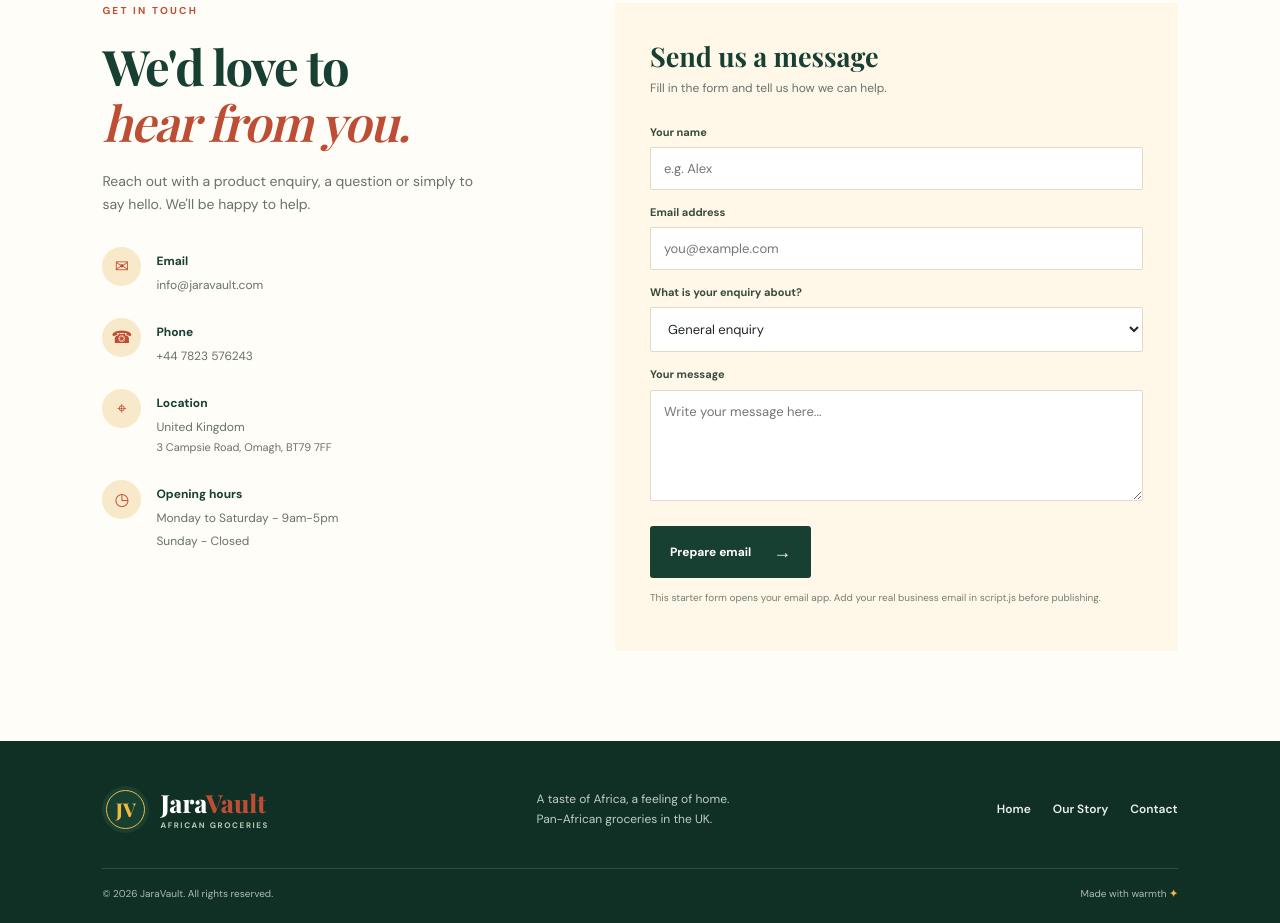
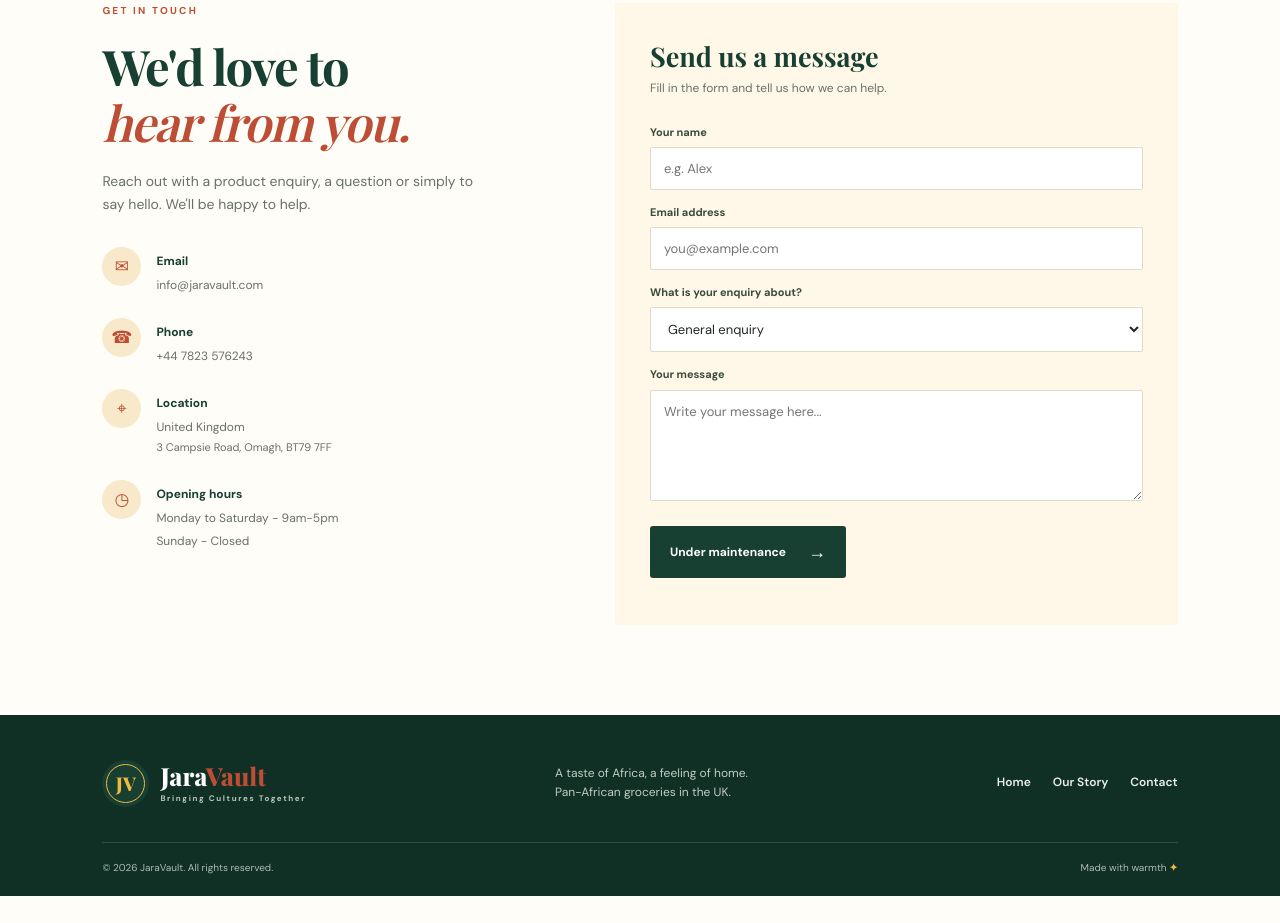
Before and after one commit to httpseugochukwu/Jaravault, a plain HTML site: page contact.html in a window 1280 px wide. Shown: the part 609-1532 px from the top of the page. After the commit the page ends 1505 px from the top, so only its background shows below. Drawn offline with nearby package versions, Linux system fonts and the light colour scheme; a web font is replaced by a local one.

Commit message:
Update contact.html

```diff
--- a/contact.html
+++ b/contact.html
@@ -47,8 +47,8 @@
           <label for="email">Email address</label><input id="email" name="email" type="email" placeholder="you@example.com" required>
           <label for="subject">What is your enquiry about?</label><select id="subject" name="subject"><option>General enquiry</option><option>Product availability</option><option>Store information</option><option>Feedback</option></select>
           <label for="message">Your message</label><textarea id="message" name="message" rows="5" placeholder="Write your message here..." required></textarea>
-          <button class="button button-green form-submit" type="submit">Prepare email <span>→</span></button>
-          <p class="form-disclaimer">This starter form opens your email app. Add your real business email in script.js before publishing.</p>
+          <button class="button button-green form-submit" type="submit"> Under maintenance<span>→</span></button>
+          <p class="form-disclaimer"></p>
           <p id="form-status" class="form-status" role="status" aria-live="polite"></p>
         </form>
       </div>
@@ -56,7 +56,7 @@
   </main>
 
   <footer class="site-footer">
-    <div class="footer-main"><a class="brand footer-brand" href="index.html"><span class="brand-mark">JV</span><span class="brand-name">Jara<span>Vault</span><small>AFRICAN GROCERIES</small></span></a><p>A taste of Africa, a feeling of home.<br>Pan-African groceries in the UK.</p><div class="footer-links"><a href="index.html">Home</a><a href="about.html">Our Story</a><a href="contact.html">Contact</a></div></div>
+    <div class="footer-main"><a class="brand footer-brand" href="index.html"><span class="brand-mark">JV</span><span class="brand-name">Jara<span>Vault</span><small>Bringing Cultures Together</small></span></a><p>A taste of Africa, a feeling of home.<br>Pan-African groceries in the UK.</p><div class="footer-links"><a href="index.html">Home</a><a href="about.html">Our Story</a><a href="contact.html">Contact</a></div></div>
     <div class="footer-bottom"><span>© <span class="current-year">2026</span> JaraVault. All rights reserved.</span><span>Made with warmth <b>✦</b></span></div>
   </footer>
   <script src="script.js"></script>
```
